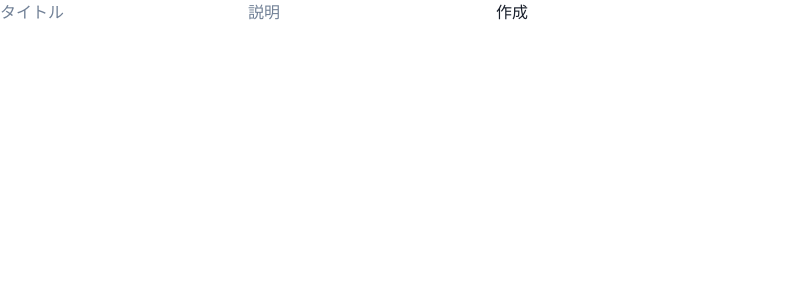
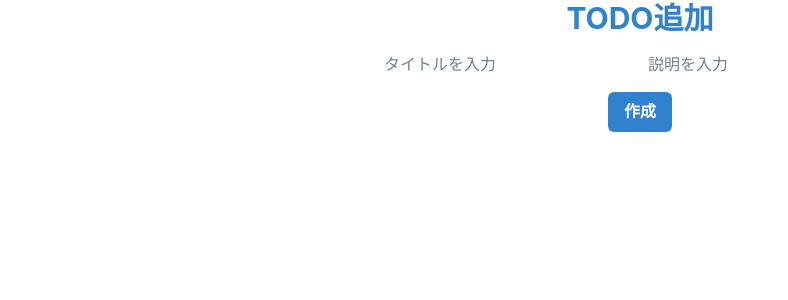
Before and after one commit to slcwr/graphql_basic, a React (Create React App) app in the folder frontend/: page /create in a window 1280 px wide. Shown: the top 300 px of the page, without its empty margins (0-788 px from the left). Built offline with nearby package versions, Linux system fonts and the light colour scheme.

Commit message:
createtodo

```diff
--- a/frontend/src/index.tsx
+++ b/frontend/src/index.tsx
@@ -4,14 +4,14 @@ import "./index.css";
 import App from "./App";
 import { ApolloProvider } from "@apollo/client";
 import client from "./apollo-client";
-import { ChakraProvider, defaultSystem } from "@chakra-ui/react";
+import { ChakraProvider} from "@chakra-ui/react";
 
 const root = ReactDOM.createRoot(
   document.getElementById("root") as HTMLElement
 );
 root.render(
   <ApolloProvider client={client}>
-    <ChakraProvider value={defaultSystem}>
+    <ChakraProvider>
       <App />
     </ChakraProvider>
   </ApolloProvider>
--- a/frontend/src/pages/Todo/CreateTodo.tsx
+++ b/frontend/src/pages/Todo/CreateTodo.tsx
@@ -1,5 +1,13 @@
 import { useCreateTodoMutation } from "../../generated/graphql";
 import { useState } from "react";
+import {
+  FormControl,
+  FormLabel,
+  Button,
+  VStack,
+  HStack,
+  Heading,
+} from "@chakra-ui/react";
 
 const CreateTodo: React.FC = () => {
   const [createTodo] = useCreateTodoMutation();
@@ -29,21 +37,36 @@ const CreateTodo: React.FC = () => {
 
   return (
     <form onSubmit={handleSubmit}>
+      <VStack spacing={4}>
+        <Heading size="lg" color="blue.500">
+          TODO追加
+        </Heading>
+        <HStack spacing={4} align="flex-start">
+          <FormControl>
             <input
               type="text"
               name="title"
               value={title}
               onChange={(e) => setTitle(e.target.value)}
-        placeholder="タイトル"
+              placeholder="タイトルを入力"
             />
+          </FormControl>
+
+          <FormControl>
             <input
               type="text"
               name="description"
               value={description}
               onChange={(e) => setDescription(e.target.value)}
-        placeholder="説明"
+              placeholder="説明を入力"
             />
-      <button type="submit">作成</button>
+          </FormControl>
+        </HStack>
+
+        <Button type="submit" colorScheme="blue">
+          作成
+        </Button>
+      </VStack>
     </form>
   );
 };
```
Lines whose indentation alone changed are shown as unchanged.
